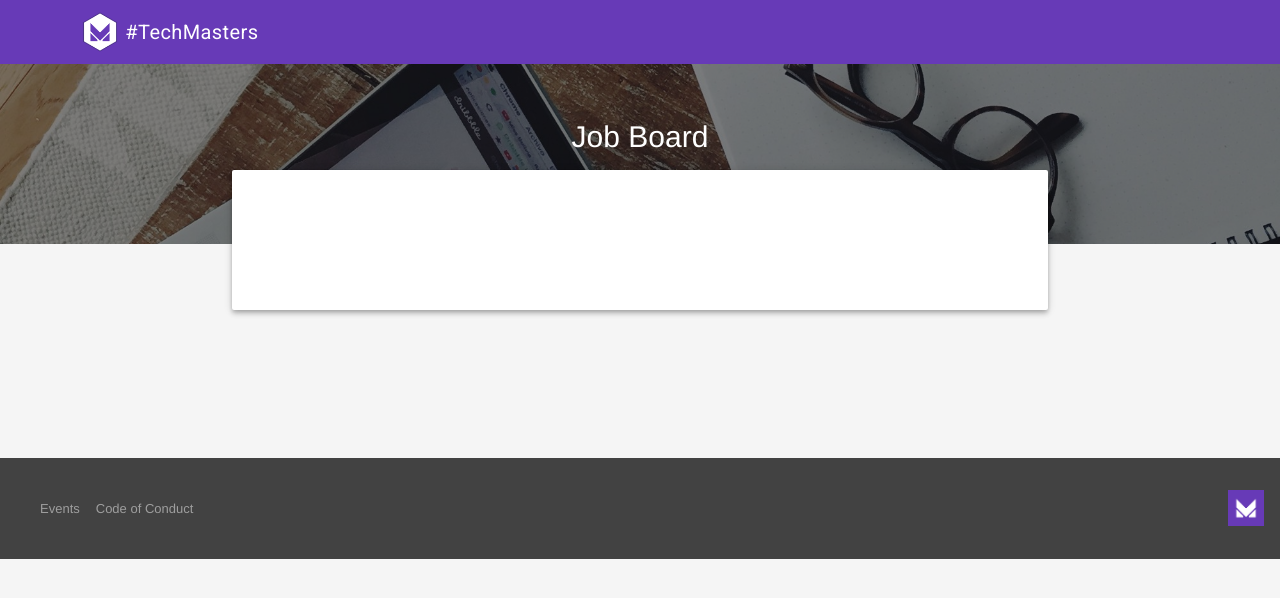
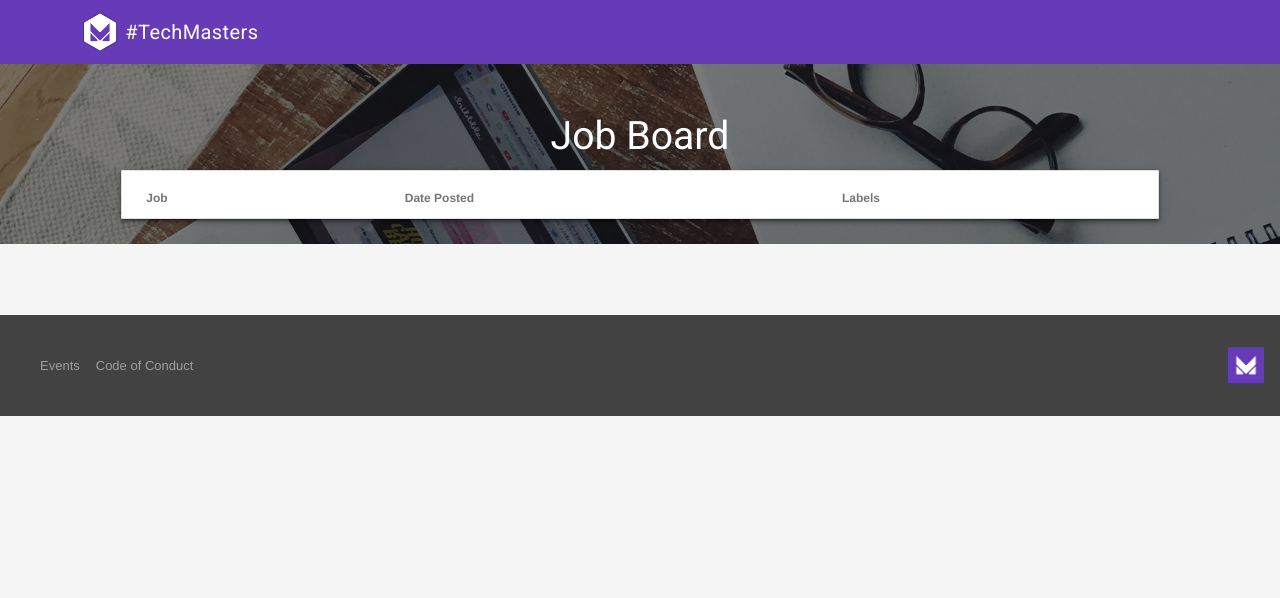
Before and after one commit to TechnologyMasters/techmasters.chat, a Jekyll site: the page built from jobs/index.html, in a window 1280 px wide. Shown: the top 598 px of the page. Built offline with Jekyll 4.4.1, drawn with Linux system fonts in a browser that asks for light colours; comment, search, counter and statistics services are not loaded.

Commit message:
feat(jobs): add material table
- and make it responsive :sparkles:

```diff
--- a/Gemfile
+++ b/Gemfile
@@ -1,3 +1,2 @@
 source 'https://rubygems.org'
 gem 'github-pages'
-gem 'jekyll-bootstrap-sass'
--- a/_config.yml
+++ b/_config.yml
@@ -13,6 +13,5 @@ googleCalendar:
 
 exclude: [scripts]
 
-plugins:
+gems:
   - jekyll-redirect-from
-  - jekyll-bootstrap-sass
--- a/_includes/head.html
+++ b/_includes/head.html
@@ -1,6 +1,6 @@
 <head>
   <meta charset="utf-8"/>
-  <meta http-equiv="X-UA-Compatible" content="IE=edge"//>
+  <meta http-equiv="X-UA-Compatible" content="IE=edge"/>
   <meta name="viewport" content="width=device-width, initial-scale=1.0, minimum-scale=1.0"/>
 
   <title>{{ site.title }}</title>
@@ -49,8 +49,10 @@
   <link rel="stylesheet" href="https://fonts.googleapis.com/icon?family=Material+Icons"/>
   <link rel="stylesheet" href="https://code.getmdl.io/1.3.0/material.deep_purple-orange.min.css"/>
 
+  {% if page.layout != "plain" %}
   <link rel="stylesheet" href="/css/{{ page.layout }}.css"/>
-  {% if site.bootstrap == true %}
-    <link rel="stylesheet" href="https://maxcdn.bootstrapcdn.com/bootstrap/4.0.0-beta/css/bootstrap.min.css" integrity="sha384-/Y6pD6FV/Vv2HJnA6t+vslU6fwYXjCFtcEpHbNJ0lyAFsXTsjBbfaDjzALeQsN6M" crossorigin="anonymous">
+  {% endif %}
+  {% if page.css %}
+  <link rel="stylesheet" href="/css/{{ page.css }}.css"/>
   {% endif %}
 </head>
--- /dev/null
+++ b/_layouts/page-min.html
@@ -0,0 +1,15 @@
+---
+layout: default
+---
+
+<div class="tm-container mdl-grid">
+  <div class="mdl-color--white mdl-shadow--4dp mdl-cell mdl-cell--10-col mdl-cell--1-offset-desktop">
+    {{ content }}
+  </div>
+</div>
+
+<script src="https://cdnjs.cloudflare.com/ajax/libs/anchor-js/3.2.2/anchor.min.js"></script>
+<script type="text/javascript">
+  anchors.options.placement = 'left'
+  document.addEventListener("DOMContentLoaded", function () { anchors.add() })
+</script>
--- a/_sass/_layout.scss
+++ b/_sass/_layout.scss
@@ -56,6 +56,17 @@
   }
 }
 
+@media (max-width: 480px) {
+  .show-tablet-up {
+    display: none;
+  }
+}
+@media (max-width: 768px) {
+  .show-desktop-up {
+    display: none;
+  }
+}
+
 @media screen and (max-width: 1024px) {
   .tm-content {
     padding: 40px 28px;
--- a/css/jobs.scss
+++ b/css/jobs.scss
@@ -1,4 +1,10 @@
 ---
 ---
 
-@import 'bootstrap';
+.tm-jobs-table {
+  width: 100%;
+}
+.tm-jobs-table td {
+  min-width: 130px;
+  white-space: normal;
+}
--- /dev/null
+++ b/css/page-min.scss
@@ -0,0 +1,5 @@
+---
+---
+@charset "utf-8";
+
+@import "base", "layout";
--- a/events/index.html
+++ b/events/index.html
@@ -1,6 +1,7 @@
 ---
 layout: events
 title: Events
+css: events
 ---
 
 <div id="app" v-cloak class="tm-container mdl-grid">
--- a/jobs/index.html
+++ b/jobs/index.html
@@ -1,18 +1,24 @@
 ---
-layout: page
+layout: page-min
 title: Job Board
-bootstrap: true
+css: jobs
 ---
 
-<link rel="stylesheet" href="https://maxcdn.bootstrapcdn.com/bootstrap/3.3.7/css/bootstrap.min.css" integrity="sha384-BVYiiSIFeK1dGmJRAkycuHAHRg32OmUcww7on3RYdg4Va+PmSTsz/K68vbdEjh4u" crossorigin="anonymous">
-
-
-<div class="list-group" id="jobs">
-
-</div>
+<table class="tm-jobs-table mdl-data-table mdl-js-data-table mdl-shadow--2dp">
+  <thead>
+    <tr class="mdl-data-table__cell--non-numeric">
+      <th class="mdl-data-table__cell--non-numeric">Job</th>
+      <th class="mdl-data-table__cell--non-numeric show-tablet-up">Date Posted</th>
+      <th class="mdl-data-table__cell--non-numeric show-desktop-up">Labels</th>
+    </tr>
+  </thead>
+  <tbody id="job-body">
+  </tbody>
+</table>
 
 <script>
 (function () {
+  // Data
   var api = {
     endpoint: 'https://api.github.com/repos/TechnologyMasters/jobs/issues',
     headers: {
@@ -21,13 +27,35 @@ bootstrap: true
   }
   var jobs = null
 
-  var jobContainer = document.getElementById('jobs')
+  // Components
+  var jobContainer = document.getElementById('job-body')
   var jobItem = function (element) {
-    date = new Date(element.created_at)
+    var date = new Date(element.created_at)
     var dateOptions = {
       year: "numeric", month: "short", day: "numeric"
-    };
-    return '<a class="list-group-item"><h4><span class="job-title">' + element.title + '</span><span class="badge pull-right">' + date.toLocaleDateString("en-US", dateOptions) + '</span></h4></a>'
+    }
+    var postedDate = date.toLocaleDateString("en-US", dateOptions)
+
+    var labels = ''
+    element.labels.forEach(function(label) {
+      labels += '\
+        <span class="mdl-chip">\
+          <span class="mdl-chip__text">' + label.name + '</span>\
+        </span>'
+    })
+
+    return '\
+      <tr>\
+        <td class="mdl-data-table__cell--non-numeric">\
+          ' + element.title + '\
+        </td>\
+        <td class="mdl-data-table__cell--non-numeric show-tablet-up">\
+          ' + postedDate + '\
+        </td>\
+        <td class="mdl-data-table__cell--non-numeric show-desktop-up">\
+          ' + labels + '\
+        </td>\
+      </tr>'
   }
 
   // Get jobs json
@@ -47,7 +75,7 @@ bootstrap: true
   var setupJobs = function () {
     var jobCollection = ''
 
-    jobs.forEach(function(element) {
+    jobs.forEach(function (element) {
       jobCollection += jobItem(element)
     });
 
```
